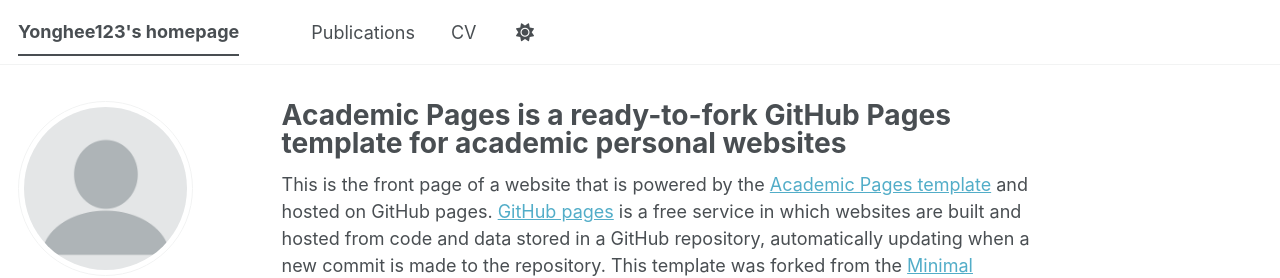
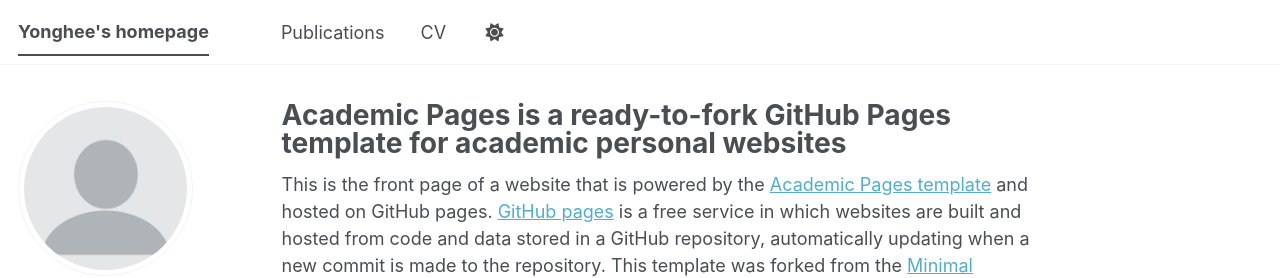
Before and after one commit to yongheeoh/yongheeoh.github.io, a Jekyll site: the page built from _pages/about.md, in a window 1280 px wide. Shown: the top 278 px of the page. Built offline with Jekyll 4.4.1, drawn with Linux system fonts in a browser that asks for light colours; some web fonts are replaced; a script bundle is joined from its source files by our own code; library files that are not in the unit come from our copies.

Commit message:
Update site title in configuration file

```diff
--- a/_config.yml
+++ b/_config.yml
@@ -9,7 +9,7 @@
 # Basic Site Settings
 locale                   : "South korea"
 site_theme               : "default" # The available themes options are "default", "air", "sunrise", "mint", "dirt" and "contrast"
-title                    : "Yonghee123's homepage"
+title                    : "Yonghee's homepage"
 title_separator          : "-"
 name                     : &name "YongheeOh"
 description              : &description "Yonghee's academic portfolio"   # Update this with a general description of your site, this is the default if not overridden by a page
```
